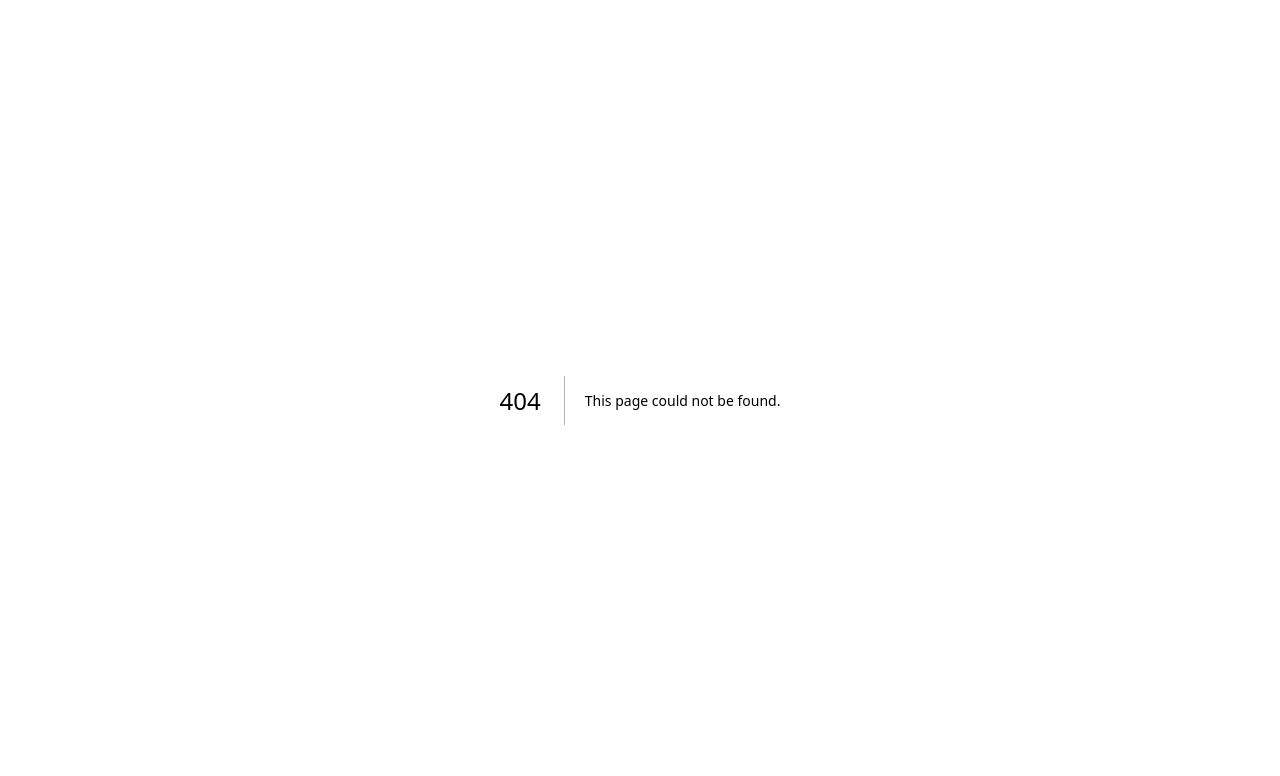
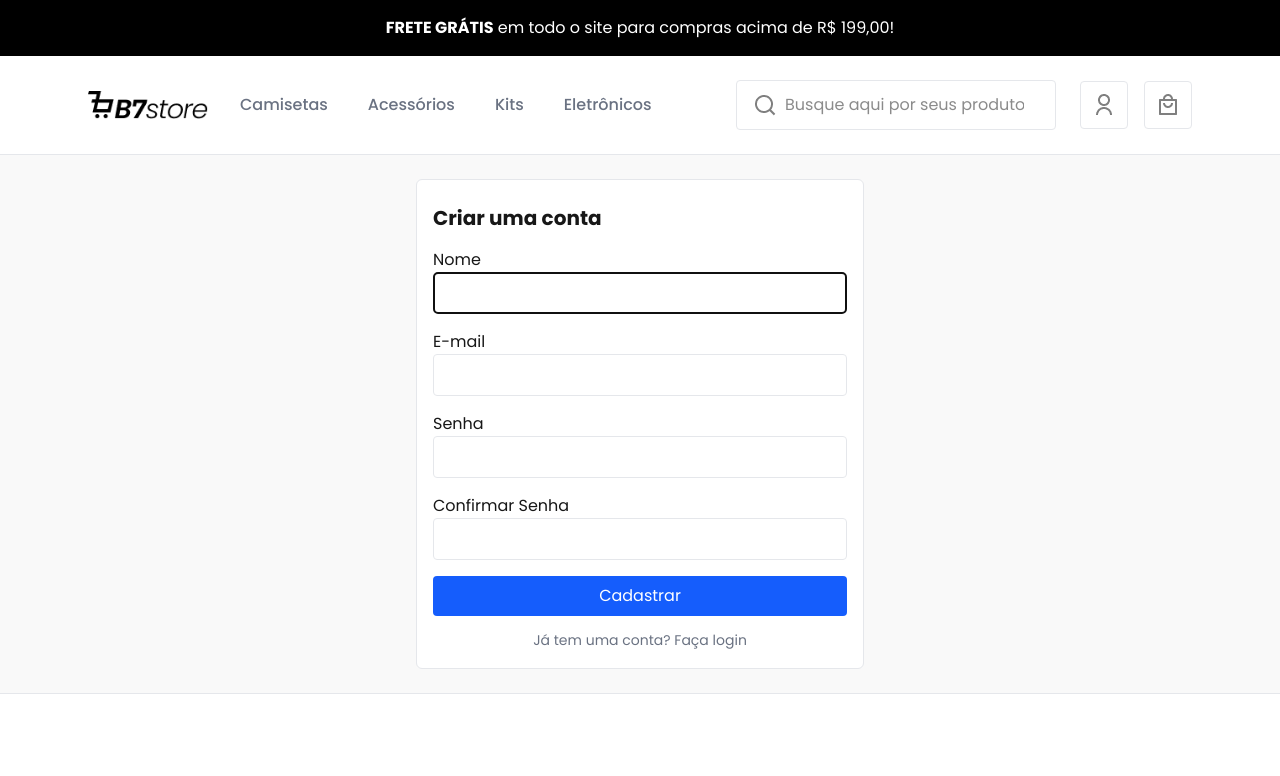
Before and after one commit to Nixwzy/b7store, a Next.js app: page /register in a window 1280 px wide. Before the commit this address had no page. Shown: the top 776 px of the page. Built offline with nearby package versions, Linux system fonts and the light colour scheme; no server answers.

Commit message:
feat(auth): implement register form with custom hook and zod validation

```diff
--- /dev/null
+++ b/src/actions/register.ts
@@ -0,0 +1,20 @@
+'use server';
+
+type RegisterData = {
+  name: string;
+  email: string;
+  password: string;
+};
+
+type RegisterResponse = {
+  error: string | null;
+};
+
+export const register = async ({
+  name,
+  email,
+  password,
+}: RegisterData): Promise<RegisterResponse> => {
+  // todo: register requisition
+  return { error: null };
+};
--- /dev/null
+++ b/src/app/(site)/register/page.tsx
@@ -0,0 +1,9 @@
+import { RegisterForm } from '@/components/auth/register-form';
+
+export default function Page() {
+  return (
+    <div className="max-w-md mx-auto">
+      <RegisterForm />
+    </div>
+  );
+}
--- /dev/null
+++ b/src/components/auth/register-form.tsx
@@ -0,0 +1,97 @@
+'use client';
+
+import Link from 'next/link';
+import { useRegisterForm } from '@/hooks/use-register-form';
+
+export const RegisterForm = () => {
+  const { register, handleSubmit, errors, pending } = useRegisterForm();
+
+  return (
+    <form
+      onSubmit={handleSubmit}
+      className="bg-white border border-gray-200 p-4 rounded-md"
+    >
+      <h2 className="text-xl font-bold mt-2 mb-4">Criar uma conta</h2>
+
+      <div className="mb-4">
+        <label className="mb-1" htmlFor="name">Nome</label>
+        <input
+          autoFocus
+          type="text"
+          id="name"
+          {...register('name')}
+          className="w-full border border-gray-200 rounded px-3 py-2"
+          disabled={pending}
+        />
+        {errors.name && (
+          <div className="text-red-500 text-sm mt-1">{errors.name.message}</div>
+        )}
+      </div>
+
+      <div className="mb-4">
+        <label className="mb-1" htmlFor="email">E-mail</label>
+        <input
+          type="email"
+          id="email"
+          {...register('email')}
+          className="w-full border border-gray-200 rounded px-3 py-2"
+          disabled={pending}
+        />
+        {errors.email && (
+          <div className="text-red-500 text-sm mt-1">{errors.email.message}</div>
+        )}
+      </div>
+
+      <div className="mb-4">
+        <label className="mb-1" htmlFor="password">Senha</label>
+        <input
+          type="password"
+          id="password"
+          {...register('password')}
+          className="w-full border border-gray-200 rounded px-3 py-2"
+          disabled={pending}
+        />
+        {errors.password && (
+          <div className="text-red-500 text-sm mt-1">{errors.password.message}</div>
+        )}
+      </div>
+
+      <div className="mb-4">
+        <label className="mb-1" htmlFor="confirmPassword">Confirmar Senha</label>
+        <input
+          type="password"
+          id="confirmPassword"
+          {...register('confirmPassword')}
+          className="w-full border border-gray-200 rounded px-3 py-2"
+          disabled={pending}
+        />
+        {errors.confirmPassword && (
+          <div className="text-red-500 text-sm mt-1">{errors.confirmPassword.message}</div>
+        )}
+      </div>
+
+      <button
+        type="submit"
+        className="w-full bg-blue-600 text-white py-2 rounded hover:bg-blue-700 transition-colors disabled:bg-gray-400 disabled:cursor-not-allowed"
+        disabled={pending}
+      >
+        {pending ? 'Cadastrando...' : 'Cadastrar'}
+      </button>
+
+      {errors.root?.serverError && (
+        <div className="text-red-500 text-sm mt-1 text-center">
+          {errors.root.serverError.message}
+        </div>
+      )}
+
+      <div className="text-center mt-3">
+        <Link
+          href="/login"
+          className="text-gray-500 text-sm hover:text-blue-700 transition-colors hover:underline"
+        >
+          Já tem uma conta? Faça login
+        </Link>
+      </div>
+    </form>
+  );
+};
--- /dev/null
+++ b/src/hooks/use-register-form.ts
@@ -0,0 +1,42 @@
+import { useTransition } from 'react';
+import { useForm } from 'react-hook-form';
+import { zodResolver } from '@hookform/resolvers/zod';
+import { useRouter } from 'next/navigation';
+import { register as registerAction } from '@/actions/register';
+import { RegisterFormInputs, registerSchema } from '@/schemas/auth';
+
+export const useRegisterForm = () => {
+  const [pending, startTransition] = useTransition();
+  const router = useRouter();
+
+  const {
+    register,
+    handleSubmit,
+    setError,
+    formState: { errors },
+  } = useForm<RegisterFormInputs>({
+    resolver: zodResolver(registerSchema),
+  });
+
+  const onSubmit = (data: RegisterFormInputs) => {
+    startTransition(async () => {
+      const { name, email, password } = data;
+      const res = await registerAction({ name, email, password });
+
+      if (res.error) {
+        // set form error to display server error message
+        setError('root.serverError', { message: res.error });
+      } else {
+        // redirect to login page after successful registration
+        router.push('/login');
+      }
+    });
+  };
+
+  return {
+    register,
+    handleSubmit: handleSubmit(onSubmit),
+    errors,
+    pending,
+  };
+};
--- a/src/schemas/auth.ts
+++ b/src/schemas/auth.ts
@@ -8,3 +8,17 @@ export const loginSchema = z.object({
 });
 
 export type LoginFormInputs = z.infer<typeof loginSchema>;
+
+export const registerSchema = z.object({
+  name: z.string().min(2, { error: 'O nome deve ter no mínimo 2 caracteres.' }),
+  email: z.email({ error: 'E-mail inválido' }),
+  password: z
+    .string()
+    .min(6, { error: 'A senha deve conter no mínimo 6 caracteres.' }),
+    confirmPassword: z.string()
+}).refine(data => data.password === data.confirmPassword, {
+  message: 'As senhas não coincidem.',
+  path: ['confirmPassword'],
+});
+
+export type RegisterFormInputs = z.infer<typeof registerSchema>;
```
